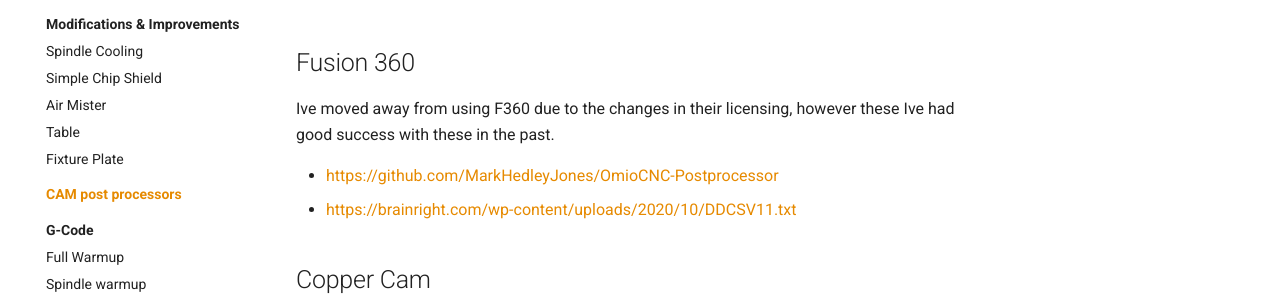
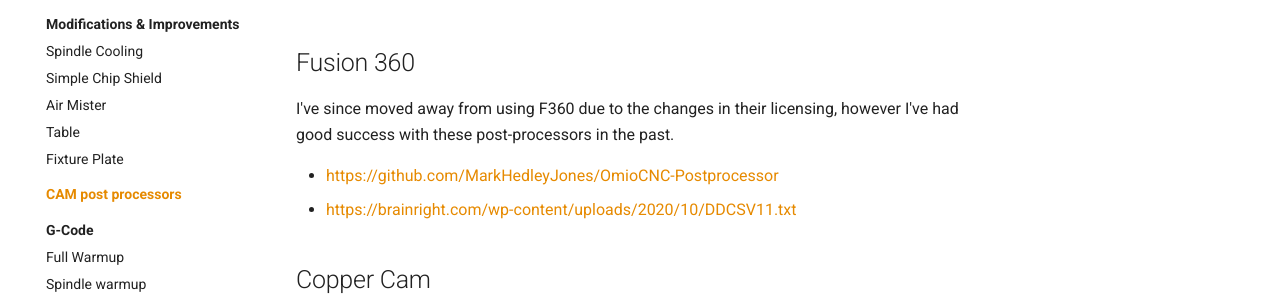
Before and after one commit to madeinoz67/omiocnc-x6-2200epl, an MkDocs documentation site: the page built from docs/cam/index.md, in a window 1280 px wide and 1400 px high. Shown: the part 293-589 px from the top of the window. Built offline with MkDocs 1.6.1 and Material for MkDocs 9.7.7, drawn with Linux system fonts in a browser that asks for light colours; comment, search, counter and statistics services are not loaded; some of the changed text lies outside the part shown.

Commit message:
fix spelling

```diff
--- a/docs/cam/index.md
+++ b/docs/cam/index.md
@@ -6,7 +6,7 @@
 
 ## Fusion 360
 
-Ive moved away from using F360 due to the changes in their licensing, however these Ive had good success with these in the past.
+I've since moved away from using F360 due to the changes in their licensing, however I've had good success with these post-processors in the past.
 
 - <https://github.com/MarkHedleyJones/OmioCNC-Postprocessor>
 - <https://brainright.com/wp-content/uploads/2020/10/DDCSV11.txt>
@@ -21,4 +21,4 @@
 
 ## EstlCam v11
 
-While I haven't used [Estlcam](https://www.estlcam.de/) much I found the *default* post processor to work just fine with no modifications.
+While I haven't used [Estlcam](https://www.estlcam.de/) much, I found the *default* post processor to work just fine with no modifications.
```
